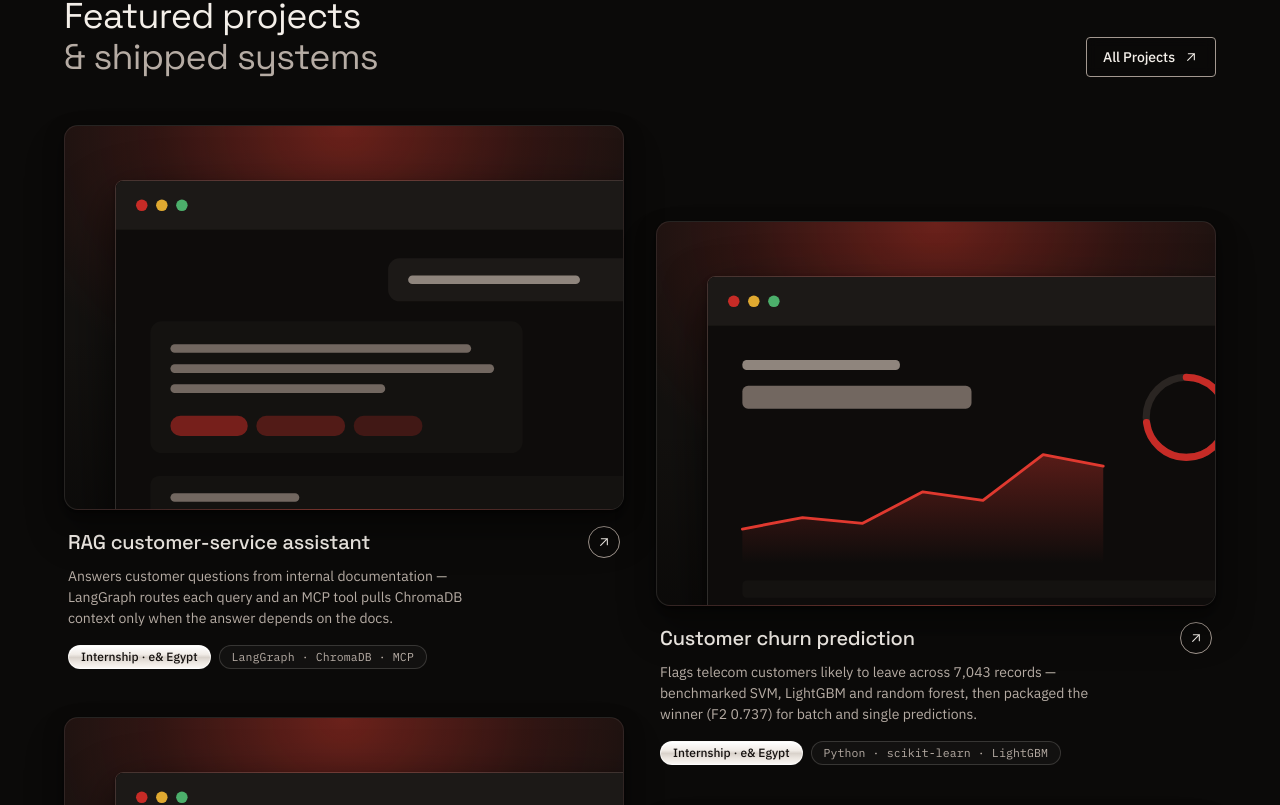
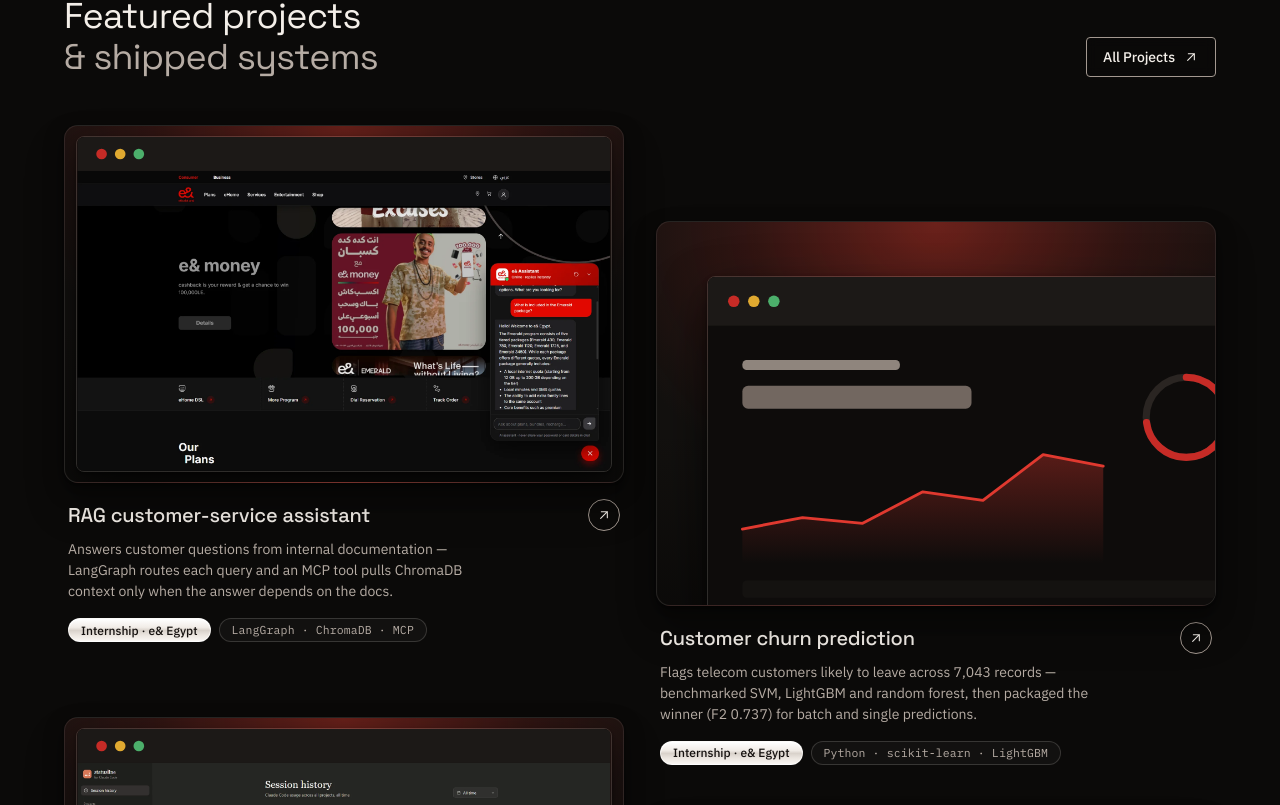
Before and after one commit to AlyIbrahim1/portfolio, a React (Vite) app: page / in a window 1280 px wide. Shown: the part 935-1740 px from the top of the page. Built offline with nearby package versions, Linux system fonts and the light colour scheme.

Commit message:
feat: add reusable project preview windows
- Show WebP screenshots for the RAG assistant and claude-statusline
- Extract a shared terminal frame with reusable placeholder artwork
- Select previews or placeholders through typed project data

```diff
--- a/src/components/artwork/ChartArtwork.tsx
+++ b/src/components/artwork/ChartArtwork.tsx
@@ -1,20 +1,16 @@
 import { useId } from 'react'
 
-interface ChartArtworkProps { label: string }
-
-export function ChartArtwork({ label }: ChartArtworkProps) {
+export function ChartArtwork() {
   const gradientId = useId().replaceAll(':', '')
 
   return (
-    <svg viewBox="0 0 400 250" preserveAspectRatio="xMinYMin slice" role="img" aria-label={label}>
+    <>
       <defs><linearGradient id={gradientId} x1="0" y1="0" x2="0" y2="1"><stop offset="0" stopColor="#e0392f" stopOpacity=".35" /><stop offset="1" stopColor="#e0392f" stopOpacity="0" /></linearGradient></defs>
-      <rect width="400" height="250" className="art-bg" /><rect width="400" height="34" className="art-bar" />
-      <circle cx="18" cy="17" r="4" className="art-ember" /><circle cx="32" cy="17" r="4" className="art-warn" /><circle cx="46" cy="17" r="4" className="art-ok" />
       <rect x="24" y="58" width="110" height="7" rx="3" className="art-ink" /><rect x="24" y="76" width="160" height="16" rx="4" className="art-ink-2" />
       <path d="M24 176 L66 168 L108 172 L150 150 L192 156 L234 124 L276 132" className="art-line" />
       <path d="M24 176 L66 168 L108 172 L150 150 L192 156 L234 124 L276 132 L276 200 L24 200 Z" fill={`url(#${gradientId})`} />
       <circle cx="334" cy="98" r="28" className="art-track" /><circle cx="334" cy="98" r="28" className="art-ring" strokeDasharray="176" strokeDashoffset="48" transform="rotate(-90 334 98)" />
       <rect x="24" y="212" width="352" height="12" rx="3" className="art-row" /><rect x="24" y="230" width="240" height="12" rx="3" className="art-row" />
-    </svg>
+    </>
   )
 }
--- a/src/components/artwork/ChatArtwork.tsx
+++ b/src/components/artwork/ChatArtwork.tsx
@@ -1,16 +1,12 @@
-interface ChatArtworkProps { label: string }
-
-export function ChatArtwork({ label }: ChatArtworkProps) {
+export function ChatArtwork() {
   return (
-    <svg viewBox="0 0 400 250" preserveAspectRatio="xMinYMin slice" role="img" aria-label={label}>
-      <rect width="400" height="250" className="art-bg" /><rect width="400" height="34" className="art-bar" />
-      <circle cx="18" cy="17" r="4" className="art-ember" /><circle cx="32" cy="17" r="4" className="art-warn" /><circle cx="46" cy="17" r="4" className="art-ok" />
+    <>
       <rect x="190" y="54" width="186" height="30" rx="8" className="art-row-hi" /><rect x="204" y="66" width="120" height="6" rx="3" className="art-ink" />
       <rect x="24" y="98" width="260" height="92" rx="8" className="art-row" /><rect x="38" y="114" width="210" height="6" rx="3" className="art-ink-2" />
       <rect x="38" y="128" width="226" height="6" rx="3" className="art-ink-2" /><rect x="38" y="142" width="150" height="6" rx="3" className="art-ink-2" />
       <rect x="38" y="164" width="54" height="14" rx="7" className="art-ember" opacity=".55" /><rect x="98" y="164" width="62" height="14" rx="7" className="art-ember" opacity=".35" />
       <rect x="166" y="164" width="48" height="14" rx="7" className="art-ember" opacity=".25" /><rect x="24" y="206" width="352" height="30" rx="6" className="art-row" />
       <rect x="38" y="218" width="90" height="6" rx="3" className="art-ink-2" />
-    </svg>
+    </>
   )
 }
--- a/src/components/artwork/CodeArtwork.tsx
+++ b/src/components/artwork/CodeArtwork.tsx
@@ -1,10 +1,6 @@
-interface CodeArtworkProps { label: string }
-
-export function CodeArtwork({ label }: CodeArtworkProps) {
+export function CodeArtwork() {
   return (
-    <svg viewBox="0 0 400 250" preserveAspectRatio="xMinYMin slice" role="img" aria-label={label}>
-      <rect width="400" height="250" className="art-bg" /><rect width="400" height="34" className="art-bar" />
-      <circle cx="18" cy="17" r="4" className="art-ember" /><circle cx="32" cy="17" r="4" className="art-warn" /><circle cx="46" cy="17" r="4" className="art-ok" />
+    <>
       <rect x="24" y="56" width="10" height="6" rx="2" className="art-ink-2" /><rect x="44" y="56" width="120" height="6" rx="3" className="art-ink" />
       <rect x="24" y="76" width="10" height="6" rx="2" className="art-ink-2" /><rect x="44" y="76" width="64" height="6" rx="3" className="art-key" /><rect x="114" y="76" width="70" height="6" rx="3" className="art-str" />
       <rect x="24" y="96" width="10" height="6" rx="2" className="art-ink-2" /><rect x="44" y="96" width="26" height="6" rx="3" className="art-key" /><rect x="76" y="96" width="62" height="6" rx="3" className="art-fn" /><rect x="144" y="96" width="90" height="6" rx="3" className="art-ink-2" />
@@ -12,6 +8,6 @@
       <rect x="24" y="136" width="10" height="6" rx="2" className="art-ink-2" /><rect x="72" y="136" width="44" height="6" rx="3" className="art-key" /><rect x="122" y="136" width="46" height="6" rx="3" className="art-str" /><rect x="174" y="136" width="110" height="6" rx="3" className="art-fn" />
       <rect x="24" y="170" width="352" height="44" rx="6" className="art-row" /><rect x="40" y="188" width="140" height="7" rx="3" className="art-ink-2" />
       <rect x="276" y="184" width="84" height="16" rx="4" className="art-ember" opacity=".7" />
-    </svg>
+    </>
   )
 }
--- a/src/components/molecules/ProjectArtwork.tsx
+++ b/src/components/molecules/ProjectArtwork.tsx
@@ -6,14 +6,13 @@
 
 interface ProjectArtworkProps {
   kind: ProjectArtworkKind
-  label: string
 }
 
-export function ProjectArtwork({ kind, label }: ProjectArtworkProps) {
+export function ProjectArtwork({ kind }: ProjectArtworkProps) {
   switch (kind) {
-    case 'chat': return <ChatArtwork label={label} />
-    case 'chart': return <ChartArtwork label={label} />
-    case 'table': return <TableArtwork label={label} />
-    case 'code': return <CodeArtwork label={label} />
+    case 'chat': return <ChatArtwork />
+    case 'chart': return <ChartArtwork />
+    case 'table': return <TableArtwork />
+    case 'code': return <CodeArtwork />
   }
 }
--- /dev/null
+++ b/src/components/molecules/ProjectWindow.tsx
@@ -0,0 +1,23 @@
+import type { ProjectVisual } from '../../types/portfolio'
+import { ProjectArtwork } from './ProjectArtwork'
+
+interface ProjectWindowProps {
+  visual: ProjectVisual
+  label: string
+}
+
+export function ProjectWindow({ visual, label }: ProjectWindowProps) {
+  const hasPreview = visual.type === 'preview'
+  const barHeight = hasPreview ? 25.5 : 34
+  const frameHeight = hasPreview ? 250.5 : 250
+
+  return (
+    <svg viewBox={`0 0 400 ${frameHeight}`} preserveAspectRatio={hasPreview ? undefined : 'xMinYMin slice'} role="img" aria-label={label}>
+      <rect width="400" height={frameHeight} className="art-bg" />
+      {hasPreview && <image href={visual.src} x="0" y={barHeight} width="400" height="225" />}
+      <rect width="400" height={barHeight} className="art-bar" />
+      <circle cx="18" cy={barHeight / 2} r="4" className="art-ember" /><circle cx="32" cy={barHeight / 2} r="4" className="art-warn" /><circle cx="46" cy={barHeight / 2} r="4" className="art-ok" />
+      {!hasPreview && <ProjectArtwork kind={visual.artwork} />}
+    </svg>
+  )
+}
--- a/src/components/organisms/ProjectCard.tsx
+++ b/src/components/organisms/ProjectCard.tsx
@@ -2,14 +2,16 @@
 import { Icon } from '../atoms/Icon'
 import { Pill } from '../atoms/Pill'
 import { Surface } from '../atoms/Surface'
-import { ProjectArtwork } from '../molecules/ProjectArtwork'
+import { ProjectWindow } from '../molecules/ProjectWindow'
 
 interface ProjectCardProps { project: Project }
 
 export function ProjectCard({ project }: ProjectCardProps) {
+  const hasPreview = project.visual.type === 'preview'
+
   return (
     <a className="pcard" href={project.href} target={project.external ? '_blank' : undefined} rel={project.external ? 'noopener noreferrer' : undefined}>
-      <Surface className="media"><div className="shot"><ProjectArtwork kind={project.art} label={project.artLabel} /></div></Surface>
+      <Surface className={hasPreview ? 'media has-preview' : 'media'}><div className={hasPreview ? 'shot has-preview' : 'shot'}><ProjectWindow visual={project.visual} label={project.artLabel} /></div></Surface>
       <div className="body">
         <div className="title-row"><h3 className="title">{project.title}</h3><span className="btn btn-icon btn-sm is-round" aria-hidden="true"><Icon name="arrow-up-right" /></span></div>
         <p className="desc">{project.description}</p>
--- a/src/data/portfolio.ts
+++ b/src/data/portfolio.ts
@@ -9,6 +9,9 @@
   TraceSpan,
   TraceStat,
 } from '../types/portfolio'
+
+const ragPreview = new URL('../assets/project-previews/eand-rag-agent-card.webp', import.meta.url).href
+const statuslinePreview = new URL('../assets/project-previews/claude-statusline-card.webp', import.meta.url).href
 
 export const profile = {
   name: 'Aly Ibrahim',
@@ -54,8 +57,8 @@
     title: 'RAG customer-service assistant',
     description: 'Answers customer questions from internal documentation — LangGraph routes each query and an MCP tool pulls ChromaDB context only when the answer depends on the docs.',
     href: 'https://github.com/AlyIbrahim1',
-    art: 'chat',
-    artLabel: 'Placeholder screenshot of a chat interface',
+    visual: { type: 'preview', src: ragPreview },
+    artLabel: 'e& customer website with the AI assistant chat open',
     tags: ['Internship · e& Egypt', 'LangGraph · ChromaDB · MCP'],
     lead: true,
     external: true,
@@ -65,7 +68,7 @@
     title: 'Customer churn prediction',
     description: 'Flags telecom customers likely to leave across 7,043 records — benchmarked SVM, LightGBM and random forest, then packaged the winner (F2 0.737) for batch and single predictions.',
     href: 'https://github.com/AlyIbrahim1',
-    art: 'chart',
+    visual: { type: 'placeholder', artwork: 'chart' },
     artLabel: 'Placeholder screenshot of a model evaluation view',
     tags: ['Internship · e& Egypt', 'Python · scikit-learn · LightGBM'],
     lead: true,
@@ -76,8 +79,8 @@
     title: 'claude-statusline',
     description: 'An open-source Claude Code statusline for context, rate limits, cost and tokens — a Rust renderer cut startup from ~100ms to ~5ms, with 3.8k npm downloads.',
     href: 'https://github.com/AlyIbrahim1/claude-statusline',
-    art: 'code',
-    artLabel: 'Placeholder screenshot of source code',
+    visual: { type: 'preview', src: statuslinePreview },
+    artLabel: 'claude-statusline session history dashboard showing usage and cost',
     tags: ['Open source · npm', 'Rust · JavaScript · GitHub Actions'],
     lead: true,
     external: true,
@@ -87,7 +90,7 @@
     title: 'Rent Manager',
     description: 'Tracks renters, properties, dues and invoices for my family — tenant-scoped FastAPI APIs, Supabase auth, React dashboards and PDF receipts, with CI on every push.',
     href: 'https://github.com/AlyIbrahim1',
-    art: 'table',
+    visual: { type: 'placeholder', artwork: 'table' },
     artLabel: 'Placeholder screenshot of a rent payments table',
     tags: ['Solo build', 'FastAPI · React · Supabase'],
     lead: true,
--- a/src/styles/bundle.css
+++ b/src/styles/bundle.css
@@ -374,6 +374,8 @@
   border-radius: var(--radius-md) 0 0 0; border: 1px solid rgba(244,239,233,0.14); overflow: hidden;
   box-shadow: var(--shadow-lg); transition: transform 300ms cubic-bezier(0.22, 1, 0.36, 1);
 }
+.pcard .media.has-preview { aspect-ratio: 25 / 16; }
+.pcard .shot.has-preview { top: auto; left: 2%; right: 2%; bottom: 3%; aspect-ratio: 400 / 250.5; border-radius: var(--radius-md); }
 .pcard .shot svg { width: 100%; height: 100%; display: block; }
 .pcard:hover .media { box-shadow: var(--shadow-glow-ember); }
 .pcard:hover .shot { transform: translateY(-6px); }
--- a/src/types/portfolio.ts
+++ b/src/types/portfolio.ts
@@ -41,12 +41,16 @@
 
 export type ProjectArtworkKind = 'chat' | 'chart' | 'table' | 'code'
 
+export type ProjectVisual =
+  | { type: 'placeholder'; artwork: ProjectArtworkKind }
+  | { type: 'preview'; src: string }
+
 export interface Project {
   id: string
   title: string
   description: string
   href: string
-  art: ProjectArtworkKind
+  visual: ProjectVisual
   artLabel: string
   tags: readonly string[]
   lead?: boolean
```
Also changed, not shown: src/components/artwork/TableArtwork.tsx (+3 -7 lines), src/assets/project-previews/claude-statusline-card.webp (added), src/assets/project-previews/eand-rag-agent-card.webp (added).
